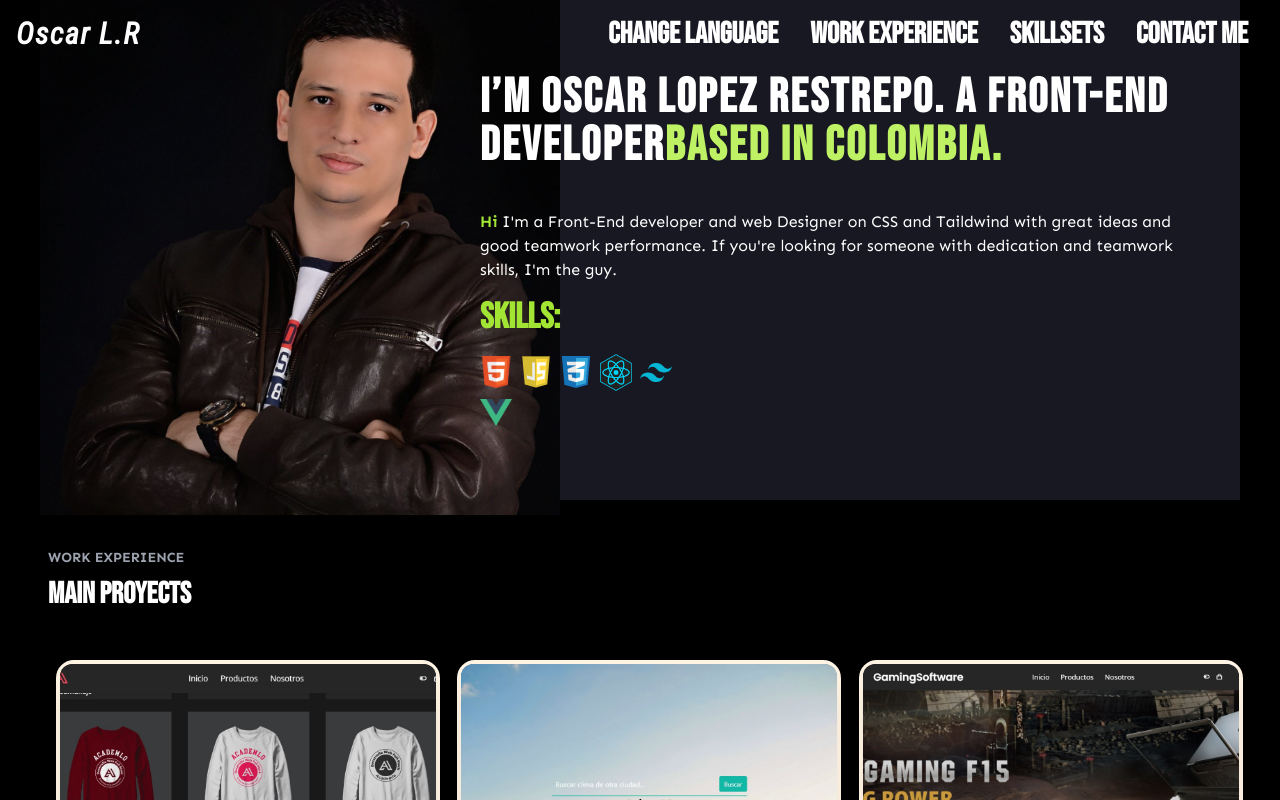
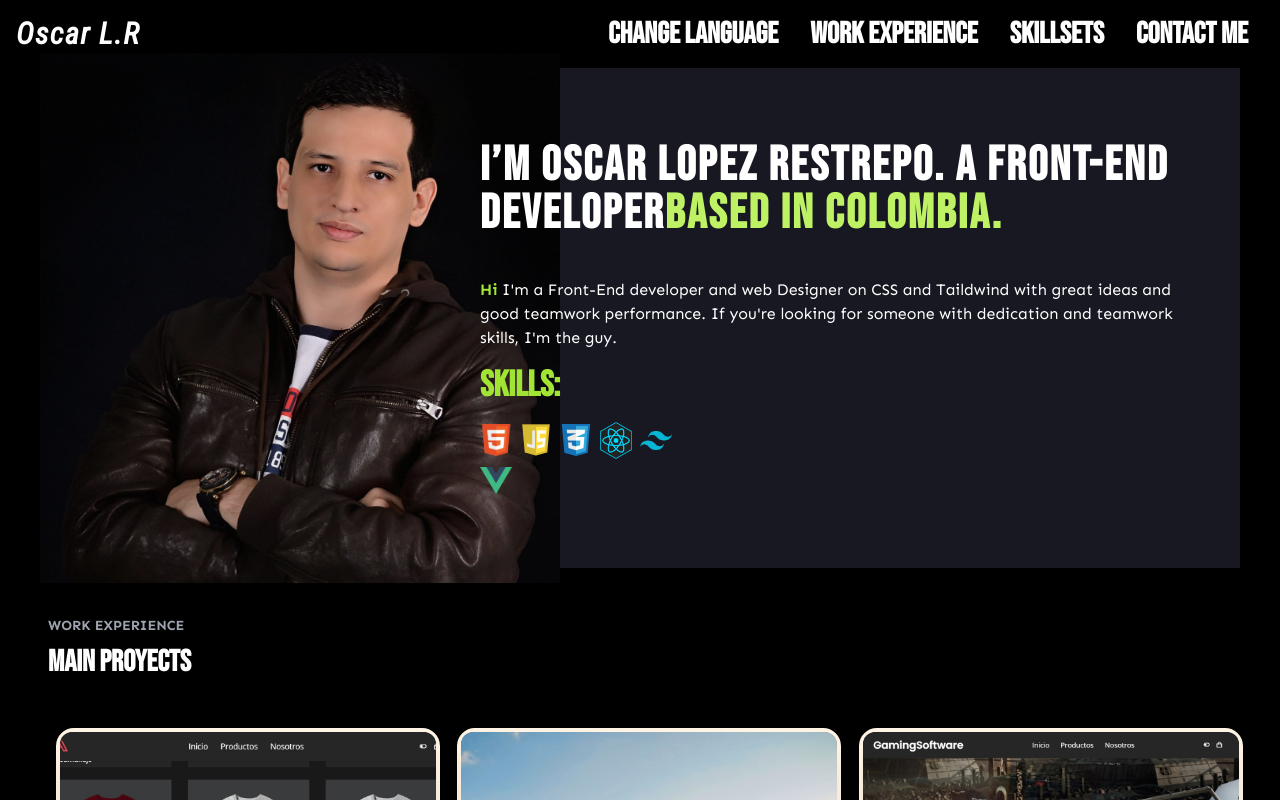
Before and after one commit to oscar91511/portfolio, a React (Vite) app: page / in a window 1280 px wide. Shown: the top 800 px of the page. Built offline with nearby package versions, Linux system fonts and the light colour scheme.

Commit message:
change on navbar efect, on version mobil navbar are fixed and and on absolute are relative

```diff
--- a/src/components/Navbar.jsx
+++ b/src/components/Navbar.jsx
@@ -6,23 +6,19 @@ const Navbar = () => {
   const [currentLanguage, setCurrentLanguage] = useState("en");
   const { t, i18n } = useTranslation();
 
-
   const handleShowNav = () => {
     setIsShowNav(!isShowNav);
   };
 
   const handleLanguageChange = () => {
-    const newLanguage = currentLanguage === "en" ? "es" : "en"; // We alternate between "is" and "in" each time it is clicked
-    // Alternamos entre "es" y "en" cada vez que se haga clic
+    const newLanguage = currentLanguage === "en" ? "es" : "en";
     setCurrentLanguage(newLanguage);
-    i18n.changeLanguage(newLanguage); // we change language using hook useTranslation
-     // Cambiamos el idioma usando el hook useTranslation
+    i18n.changeLanguage(newLanguage);
   };
 
-
   return (
-    <header className="flex justify-between py-4  px-2 text-3xl text-white items-center md:px-4 md:py-0 fixed  top-0 left-0 w-full z-30">
-      <h1 className="font-bold  hover:text-lime-400 tracking-wider  animate-pulse font-Robo">
+    <header className="md:relative md:container md:mx-auto flex justify-between py-4 px-2 text-3xl text-white items-center md:px-4 md:py-0 fixed top-0 left-0 w-full z-30">
+      <h1 className="font-bold hover:text-lime-400 tracking-wider animate-pulse font-Robo">
         Oscar L.R
       </h1>
 
@@ -31,37 +27,45 @@ const Navbar = () => {
         className="bx bx-menu-alt-right text-gray-300 text-3xl cursor-pointer md:hidden"
       ></i>
 
+      {/* Fondo oscuro translúcido */}
+      {isShowNav && (
+        <div
+          className="fixed top-0 left-0 w-full h-screen bg-black opacity-50 z-10"
+          onClick={handleShowNav} // Cerrar el menú cuando se haga clic en el fondo oscuro
+        />
+      )}
+
       <nav
-        className={`text-white  absolute  top-full ${
-          isShowNav ? "left-0," : "-left-full"
-        } w-full grid text-lg gap-2  font-Robo font-bold sm:font-Bebas duration-200 md:static md:flex md:w-auto`}
+        className={`text-white absolute top-full ${
+          isShowNav ? "left-0" : "-left-full"
+        } w-full grid text-lg gap-2 font-Robo font-bold sm:font-Bebas duration-200 md:static md:flex md:w-auto z-20`}
       >
+        {/* Contenido de la barra de navegación */}
         <a
-          className="hover:text-lime-400 p-4 duration-200 text-3xl  pl-2 cursor-pointer"
-           onClick={() => handleLanguageChange('es')}
+          className="hover:text-lime-400 p-4 duration-200 text-3xl pl-2 cursor-pointer"
+          onClick={() => handleLanguageChange("es")}
           id="languageButton"
         >
-          {t('languageButton')}
+          {t("languageButton")}
         </a>
         <a
-          className=" hover:text-lime-400 p-4 duration-200 text-3xl pl-2  "
+          className="hover:text-lime-400 p-4 duration-200 text-3xl pl-2"
           href="#Work Experience"
         >
-          {t('workExperience')}
+          {t("workExperience")}
         </a>
         <a
-          className=" hover:text-lime-400 p-4 duration-200 text-3xl  pl-2 "
+          className="hover:text-lime-400 p-4 duration-200 text-3xl pl-2"
           href="#Skillsets"
         >
-           {t('skillsets')}
+          {t("skillsets")}
         </a>
         <a
-          className=" hover:text-lime-400 p-4 duration-200 text-3xl  pl-2 "
+          className="hover:text-lime-400 p-4 duration-200 text-3xl pl-2"
           href="#About me"
         >
-         {t('contactMe')}
+          {t("contactMe")}
         </a>
-
       </nav>
     </header>
   );
```
